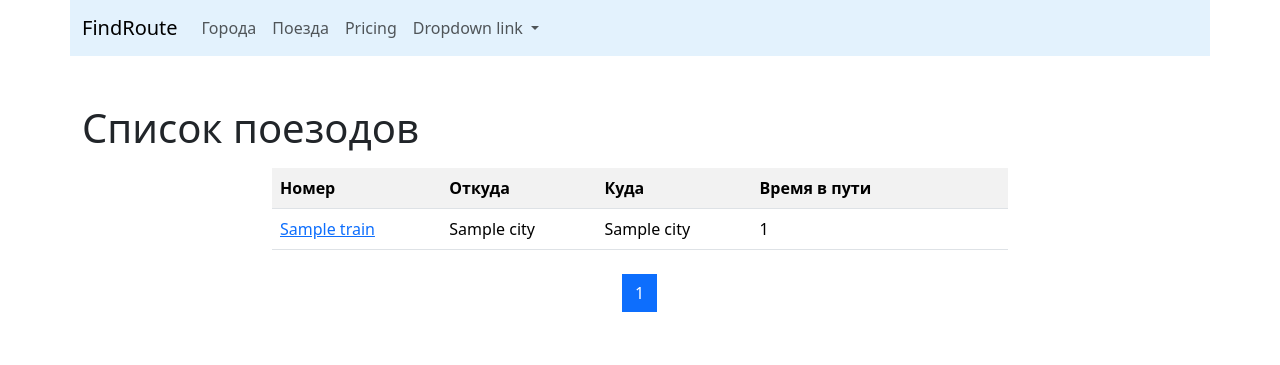
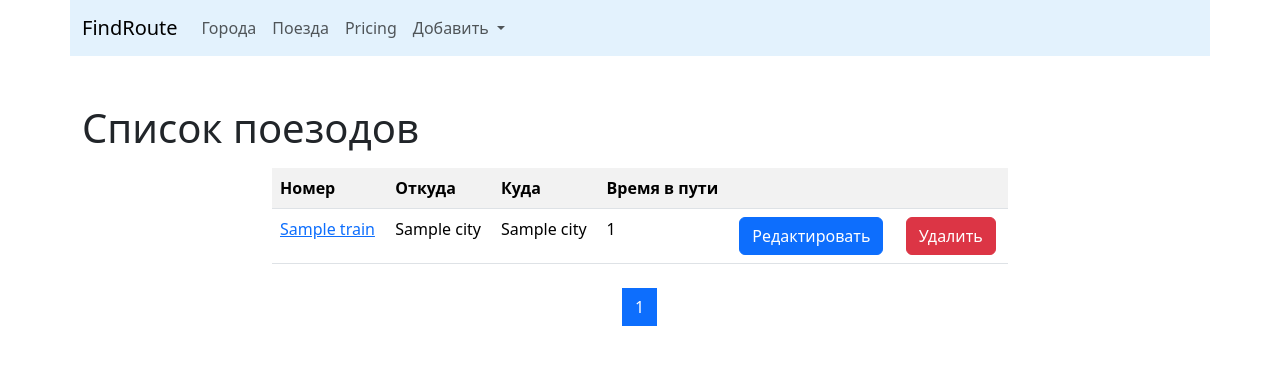
Before and after one commit to ClydeUrov/find_route, a Django app: page /trains/ in a window 1280 px wide. Shown: the top 365 px of the page. Run offline with Django 3.2, Linux system fonts and the light colour scheme; tables that the repository leaves empty hold one stand-in row (values such as "Sample post").

Commit message:
Добавил редактирование/удаление поезда.

```diff
--- a/templates/base.html
+++ b/templates/base.html
@@ -1,4 +1,6 @@
 {% url 'cities:home' as cities_home_url%}
+{% url 'cities:create' as cities_create_url%}
+{% url 'trains:create' as trains_create_url%}
 {% url 'trains:home' as trains_home_url%}
 <!doctype html>
 <html lang="en">
@@ -26,14 +28,15 @@
             <li class="nav-item">
               <a class="nav-link" href="#">Pricing</a>
             </li>
-            <li class="nav-item dropdown">
+            <li class="nav-item dropdown
+            {% if request.path == cities_create_url or request.path == trains_create_url %} active {% endif %}
+              ">
               <a class="nav-link dropdown-toggle" href="#" role="button" data-bs-toggle="dropdown" aria-expanded="false">
-                Dropdown link
+                Добавить
               </a>
               <ul class="dropdown-menu">
-                <li><a class="dropdown-item" href="#">Action</a></li>
-                <li><a class="dropdown-item" href="#">Another action</a></li>
-                <li><a class="dropdown-item" href="#">Something else here</a></li>
+                <li><a class="dropdown-item" href="{% url 'cities:create'%}">Новый город</a></li>
+                <li><a class="dropdown-item" href="{% url 'trains:create'%}">Новый поезд</a></li>
               </ul>
             </li>
           </ul>
--- a/trains/templates/trains/create.html
+++ b/trains/templates/trains/create.html
@@ -1,8 +1,8 @@
 {% extends 'base.html' %}
-{% block title %}Создание Города{% endblock %}
+{% block title %}Создание Поезда{% endblock %}
 
 {% block content %}
-<h1>Создание Города</h1>
+<h1>Создание Поезда</h1>
 
 {% include 'form.html' with button='Сохранить' %}
 {% endblock %}
--- a/trains/templates/trains/home.html
+++ b/trains/templates/trains/home.html
@@ -22,8 +22,16 @@
                 <td>{{ object.from_city }}</td>
                 <td>{{ object.to_city }}</td>
                 <td>{{ object.travel_time }}</td>
-                <td>&nbsp;</td>
-                <td>&nbsp;</td>
+                <td>
+                    <a href="{% url 'trains:update' pk=object.pk %}">
+                        <button type="submit" class="btn btn-primary">Редактировать</button>
+                    </a>
+                </td>
+                <td>
+                    <a href="{% url 'trains:delete' pk=object.pk %}">
+                        <button type="submit" class="btn btn-danger">Удалить</button>
+                    </a>
+                </td>
             </tr>
 
         {% endfor %}
--- a/trains/urls.py
+++ b/trains/urls.py
@@ -5,7 +5,7 @@ urlpatterns = [
     # path('', home, name='home'),
     path('', TrainListView.as_view(), name='home'),
     path('detail/<int:pk>/', TrainDetailView.as_view(), name='detail'),
-    # path('update/<int:pk>/', TrainUpdateView.as_view(), name='update'),
-    # path('delete/<int:pk>/', TrainDeleteView.as_view(), name='delete'),
-    # path('add/', TrainCreateView.as_view(), name="create"),
+    path('update/<int:pk>/', TrainUpdateView.as_view(), name='update'),
+    path('delete/<int:pk>/', TrainDeleteView.as_view(), name='delete'),
+    path('add/', TrainCreateView.as_view(), name="create"),
 ]
--- a/trains/views.py
+++ b/trains/views.py
@@ -2,7 +2,8 @@ from django.contrib.messages.views import SuccessMessageMixin
 from django.core.paginator import Paginator
 from django.shortcuts import render
 from django.urls import reverse_lazy
-from django.views.generic import DetailView, CreateView, UpdateView, DeleteView, ListView
+from django.views.generic import (DetailView, CreateView, UpdateView,
+	DeleteView, ListView)
 from django.contrib import messages
 from trains.forms import TrainForm
 from trains.models import Train
@@ -10,7 +11,7 @@ from trains.models import Train
 
 __all__ = (
 	'home', 'TrainListView', 'TrainDetailView',
-	#'TrainCreateView', 'TrainUpdateView', 'TrainDeleteView',
+	'TrainCreateView', 'TrainUpdateView', 'TrainDeleteView',
 )
 
 
@@ -32,28 +33,28 @@ class TrainListView(ListView):
 class TrainDetailView(DetailView):
 	queryset = Train.objects.all()
 	template_name = 'trains/detail.html'
-#
-#
-# class TrainCreateView(SuccessMessageMixin, CreateView):
-# 	model = Train
-# 	form_class = TrainForm
-# 	template_name = 'trains/create.html'
-# 	success_url = reverse_lazy('trains:home')
-# 	success_message = "Город успешно создан"
-#
-#
-# class TrainUpdateView(SuccessMessageMixin, UpdateView):
-# 	model = Train
-# 	form_class = TrainForm
-# 	template_name = 'trains/update.html'
-# 	success_url = reverse_lazy('trains:home')
-# 	success_message = "Город успешно отредактирован"
-#
-# class TrainDeleteView(DeleteView):
-# 	model = Train
-# 	# template_name = 'trains/delete.html' # С подтверждением
-# 	success_url = reverse_lazy('trains:home')
-#
-# 	def get(self, request, *args, **kwargs):
-# 		messages.success(request, 'Город успешно удалён')
-# 		return self.post(request, *args, **kwargs) # Без подтверждения
+
+
+class TrainCreateView(SuccessMessageMixin, CreateView):
+	model = Train
+	form_class = TrainForm
+	template_name = 'trains/create.html'
+	success_url = reverse_lazy('trains:home')
+	success_message = "Поезд успешно создан"
+
+
+class TrainUpdateView(SuccessMessageMixin, UpdateView):
+	model = Train
+	form_class = TrainForm
+	template_name = 'trains/update.html'
+	success_url = reverse_lazy('trains:home')
+	success_message = "Поезд успешно отредактирован"
+
+class TrainDeleteView(DeleteView):
+	model = Train
+	# template_name = 'trains/delete.html' # С подтверждением
+	success_url = reverse_lazy('trains:home')
+
+	def get(self, request, *args, **kwargs):
+		messages.success(request, 'Поезд успешно удалён')
+		return self.post(request, *args, **kwargs) # Без подтверждения
```
Also changed, not shown: cities/migrations/0003_auto_20230112_1619.py (added), trains/migrations/0001_initial.py (added).
